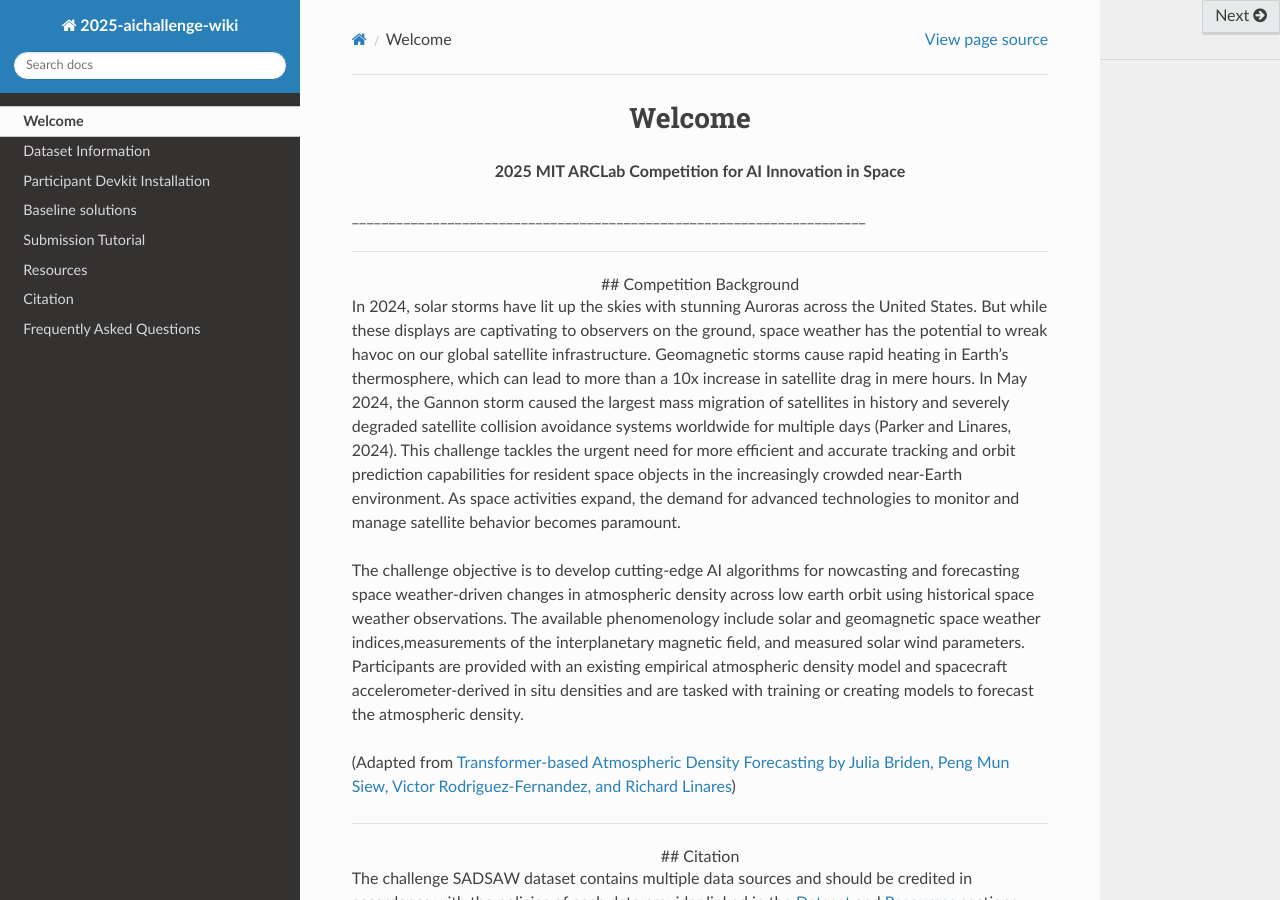
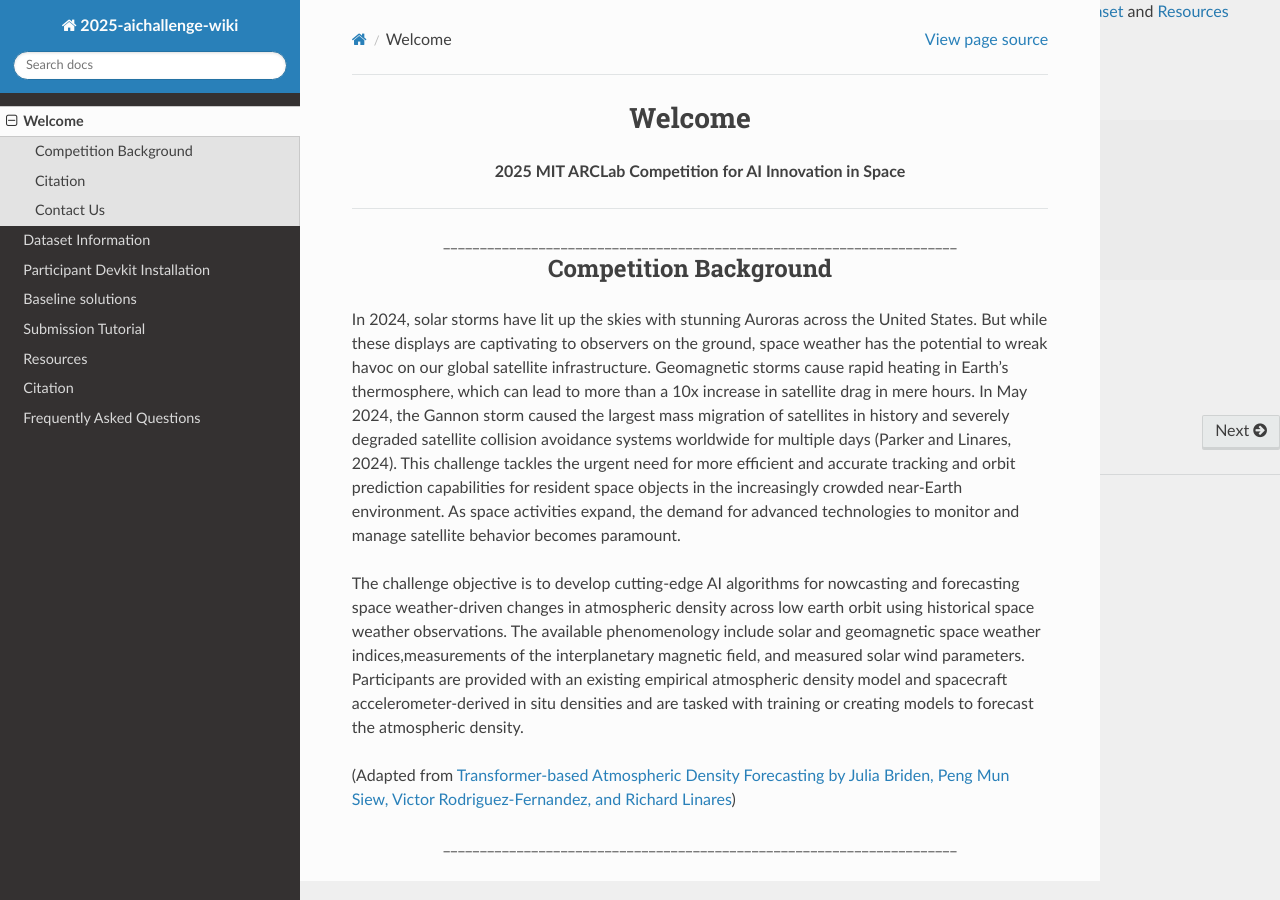
Before and after one commit to olgupila/STORM-AI-devkit-2025, a Sphinx documentation site: the page built from docs/README.md, in a window 1280 px wide and 900 px high. Built offline with Sphinx 7.4.7 and the Read the Docs theme 3.1.0, drawn with Linux system fonts in a browser that asks for light colours; pages that are not in the unit, such as notebooks, are missing from menus; some of the changed text lies outside the part shown.

Commit message:
formatting

````diff
--- a/docs/README.md
+++ b/docs/README.md
@@ -3,8 +3,9 @@
 # Welcome
 **2025 MIT ARCLab Competition for AI Innovation in Space**
 
+______________________________________________________________________
+
 </div>
-______________________________________________________________________
 
 <!--
 <p align="center">
@@ -41,9 +42,10 @@
     - `ml_baseline.ipynb`: This tutorial takes you through the development of the baseline machine learning solution. It describes the training workflow, showcases how performance is assessed, and offers visualizations of the results.
 
 -->
+<div align="center">
 ______________________________________________________________________
 
-<div align="center">
+
 ## Competition Background
 </div>
 
@@ -57,9 +59,10 @@
 
 </div>
 
+<div align="center">
 ______________________________________________________________________
 
-<div align="center">
+
 ## Citation
 </div>
 
@@ -79,9 +82,10 @@
 }
 ```
 </div>
+<div align="center">
 ______________________________________________________________________
 
-<div align="center">
+
 ## Contact Us
 </div>
 
````
